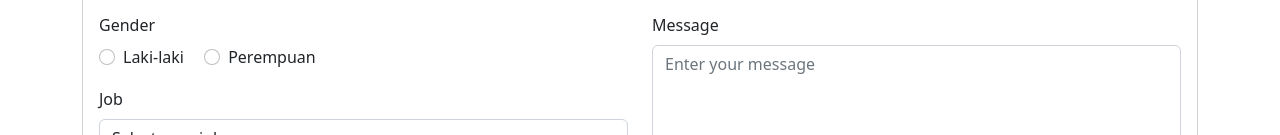
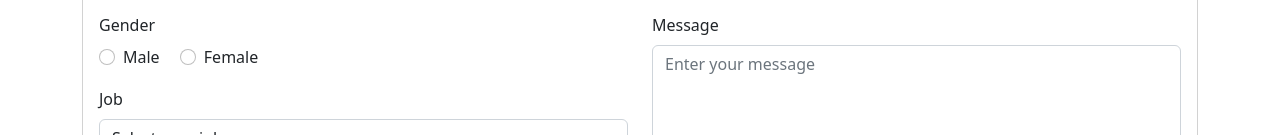
Before and after one commit to Hafidzrdwn/ib-frontend-bootstrap, a plain HTML site: page index.html in a window 1280 px wide. Shown: the part 2364-2499 px from the top of the page. Drawn offline with Linux system fonts and the light colour scheme.

Commit message:
Update index.html

```diff
--- a/index.html
+++ b/index.html
@@ -304,10 +304,10 @@
                                   type="radio"
                                   name="gender"
                                   id="gender1"
-                                  value="Laki-laki"
+                                  value="male"
                                 />
                                 <label class="form-check-label" for="gender1"
-                                  >Laki-laki</label
+                                  >Male</label
                                 >
                               </div>
                               <div class="form-check form-check-inline">
@@ -316,10 +316,10 @@
                                   type="radio"
                                   name="gender"
                                   id="gender2"
-                                  value="Perempuan"
+                                  value="female"
                                 />
                                 <label class="form-check-label" for="gender2"
-                                  >Perempuan</label
+                                  >Female</label
                                 >
                               </div>
                             </div>
```
